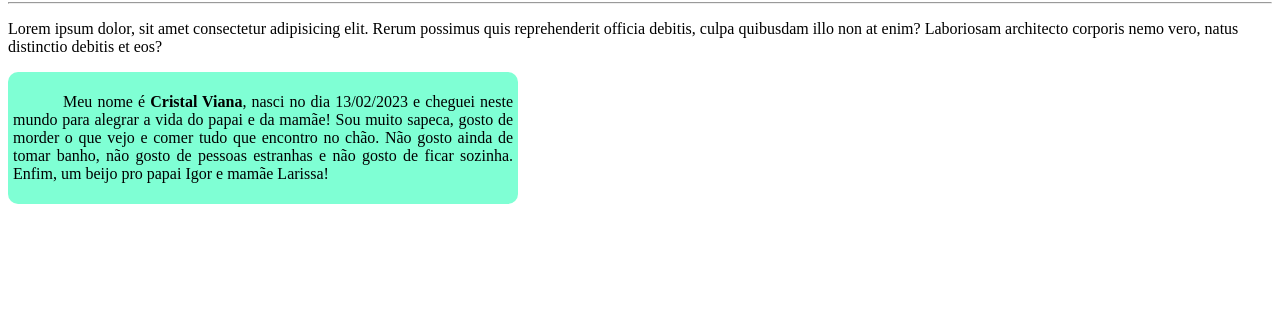
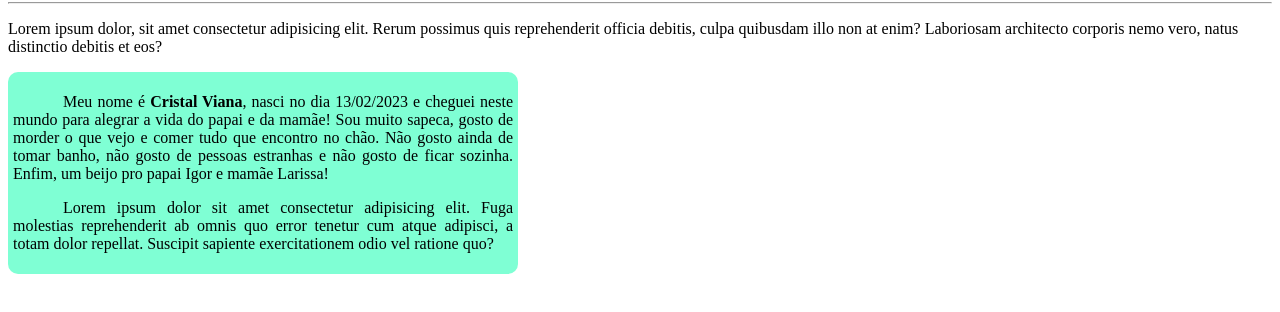
Before and after one commit to IgorVianaa/Projeto-Site, a plain HTML site: page index.html in a window 1280 px wide. Shown: the part 78-390 px from the top of the page. Drawn offline with Linux system fonts and the light colour scheme.

Commit message:
Adicionamos mais um Lorem

```diff
--- a/index.html
+++ b/index.html
@@ -12,6 +12,7 @@
     <p>Lorem ipsum dolor, sit amet consectetur adipisicing elit. Rerum possimus quis reprehenderit officia debitis, culpa quibusdam illo non at enim? Laboriosam architecto corporis nemo vero, natus distinctio debitis et eos?</p>
     <article class="a1">
         <p> Meu nome é <b>Cristal Viana</b>, nasci no dia 13/02/2023 e cheguei neste mundo para alegrar a vida do papai e da mamãe! Sou muito sapeca, gosto de morder o que vejo e comer tudo que encontro no chão. Não gosto ainda de tomar banho, não gosto de pessoas estranhas e não gosto de ficar sozinha. Enfim, um beijo pro papai Igor e mamãe Larissa!</p>
+        <p>Lorem ipsum dolor sit amet consectetur adipisicing elit. Fuga molestias reprehenderit ab omnis quo error tenetur cum atque adipisci, a totam dolor repellat. Suscipit sapiente exercitationem odio vel ratione quo?</p>
     </article>
 </body>
 </html>
```
